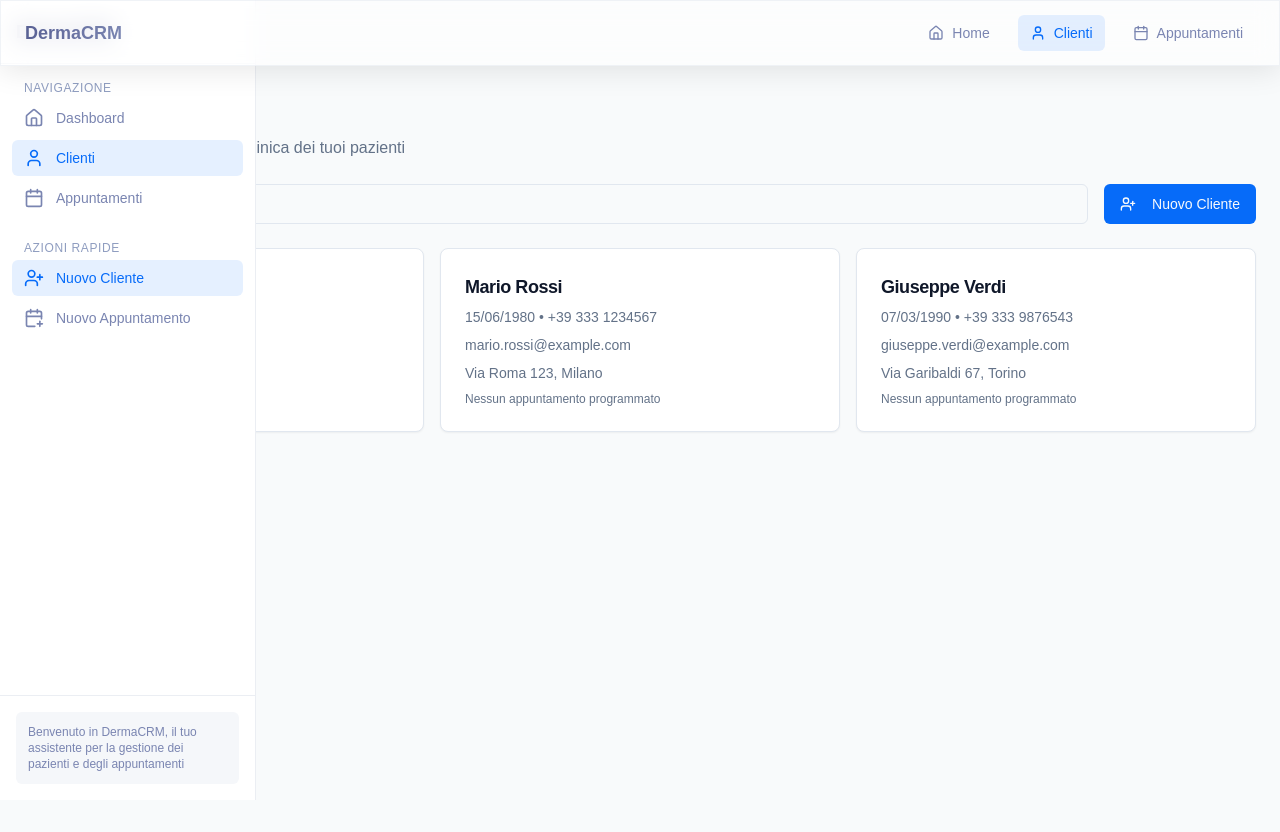
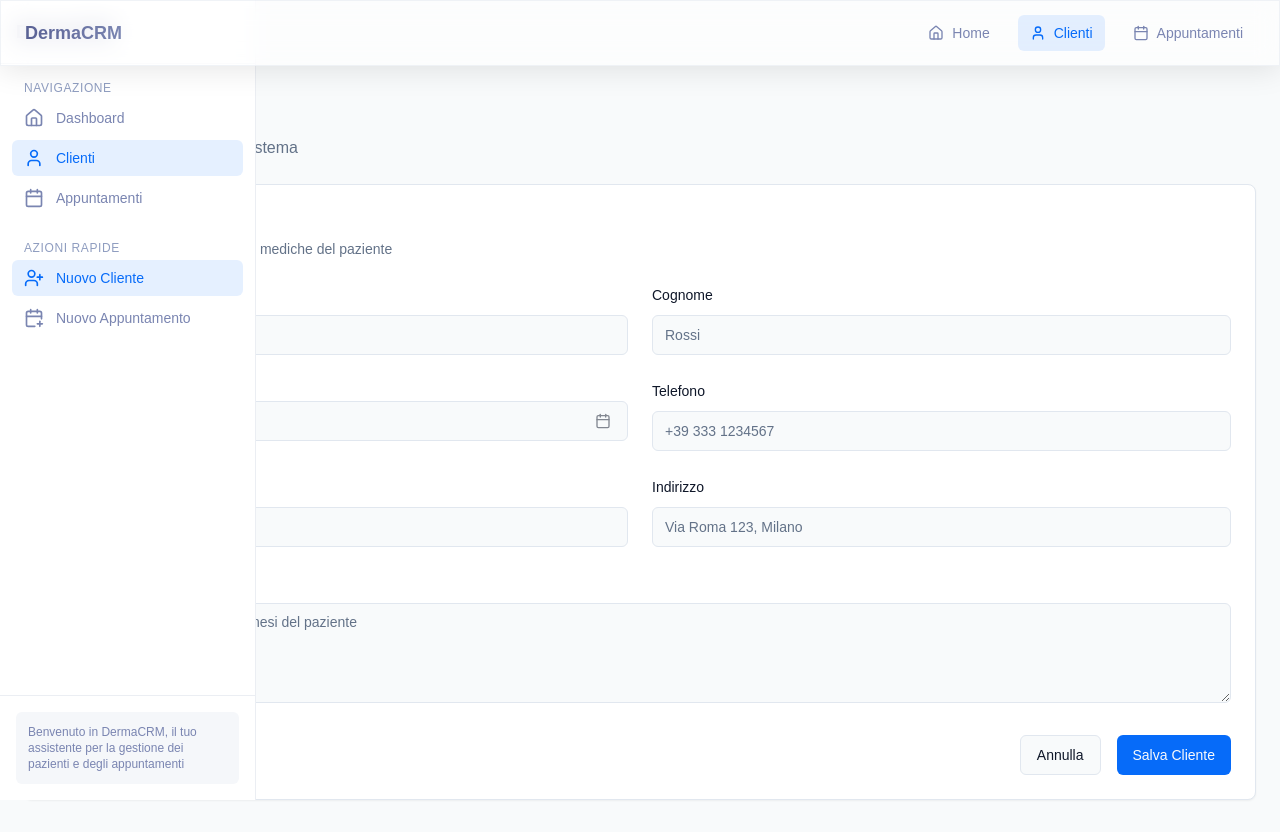
Before and after one commit to corestudiocrm/dermacrm-helper, a React (Vite) app: page /clients/new in a window 1280 px wide. Before the commit the page ends 800 px from the top, so only its background shows below. Built offline with nearby package versions, Linux system fonts and the light colour scheme.

Commit message:
Resolve preview issue
Addresses a problem where the preview functionality was not working as expected.

```diff
--- a/src/App.tsx
+++ b/src/App.tsx
@@ -12,6 +12,7 @@ import Navbar from "./components/layout/Navbar";
 import Sidebar from "./components/layout/Sidebar";
 import Index from "./pages/Index";
 import Clients from "./pages/Clients";
+import ClientDetail from "./pages/ClientDetail";
 import Appointments from "./pages/Appointments";
 import NotFound from "./pages/NotFound";
 
@@ -40,13 +41,13 @@ const App = () => {
                       <Routes>
                         <Route path="/" element={<Index />} />
                         <Route path="/clients" element={<Clients />} />
-                        <Route path="/clients/:id" element={<Clients />} />
-                        <Route path="/clients/new" element={<Clients action="new" />} />
-                        <Route path="/clients/edit/:id" element={<Clients action="edit" />} />
+                        <Route path="/clients/:id" element={<ClientDetail />} />
+                        <Route path="/clients/new" element={<Clients />} />
+                        <Route path="/clients/edit/:id" element={<Clients />} />
                         <Route path="/appointments" element={<Appointments />} />
                         <Route path="/appointments/:id" element={<Appointments />} />
-                        <Route path="/appointments/new" element={<Appointments action="new" />} />
-                        <Route path="/appointments/edit/:id" element={<Appointments action="edit" />} />
+                        <Route path="/appointments/new" element={<Appointments />} />
+                        <Route path="/appointments/edit/:id" element={<Appointments />} />
                         <Route path="*" element={<NotFound />} />
                       </Routes>
                     </AnimatePresence>
--- a/src/components/clients/ClientDetails.tsx
+++ b/src/components/clients/ClientDetails.tsx
@@ -4,7 +4,7 @@ import { useNavigate } from 'react-router-dom';
 import { format } from 'date-fns';
 import {
   User, Edit, Calendar, Phone, Mail, MapPin, FileText,
-  Trash2, SquareRuler, Plus, MessageSquare
+  Trash2, Ruler, Plus, MessageSquare
 } from 'lucide-react';
 import { motion } from 'framer-motion';
 
@@ -191,7 +191,7 @@ const ClientDetails: React.FC<ClientDetailsProps> = ({ client }) => {
           <CardContent>
             {client.measurements.length === 0 ? (
               <div className="text-center py-6">
-                <SquareRuler className="h-8 w-8 mx-auto text-muted-foreground mb-2" />
+                <Ruler className="h-8 w-8 mx-auto text-muted-foreground mb-2" />
                 <p className="text-sm text-muted-foreground">
                   Nessuna misurazione registrata
                 </p>
--- a/src/pages/ClientDetail.tsx
+++ b/src/pages/ClientDetail.tsx
@@ -5,8 +5,12 @@ import { useCrm } from '@/context/CrmContext';
 import PageTransition from '@/components/layout/PageTransition';
 import ClientDetails from '@/components/clients/ClientDetails';
 
+interface ClientParams {
+  id: string;
+}
+
 const ClientDetail: React.FC = () => {
-  const { id } = useParams();
+  const { id } = useParams<ClientParams>();
   const { getClient } = useCrm();
   const navigate = useNavigate();
 
--- a/src/pages/Clients.tsx
+++ b/src/pages/Clients.tsx
@@ -1,6 +1,6 @@
 
-import React, { useState } from 'react';
-import { useParams, useNavigate } from 'react-router-dom';
+import React from 'react';
+import { useParams, useLocation, useNavigate } from 'react-router-dom';
 import { useCrm } from '@/context/CrmContext';
 import {
   Card,
@@ -15,14 +15,19 @@ import ClientForm from '@/components/clients/ClientForm';
 import ClientDetails from '@/components/clients/ClientDetails';
 
 const Clients: React.FC = () => {
-  const { id, action } = useParams();
+  const { id } = useParams();
+  const location = useLocation();
   const { clients, getClient } = useCrm();
   const navigate = useNavigate();
 
+  // Parse the path to determine action
+  const isNewPath = location.pathname.includes('/clients/new');
+  const isEditPath = location.pathname.includes('/edit');
+
   const client = id ? getClient(id) : undefined;
 
-  // Redirect if client not found
-  if (id && !client && action !== 'new') {
+  // Redirect if client not found (except for "new" path)
+  if (id && !client && !isNewPath) {
     navigate('/clients');
     return null;
   }
@@ -30,7 +35,7 @@ const Clients: React.FC = () => {
   return (
     <PageTransition>
       <div className="space-y-6">
-        {!id ? (
+        {!id && !isNewPath ? (
           // Client list
           <>
             <div>
@@ -41,7 +46,7 @@ const Clients: React.FC = () => {
             </div>
             <ClientsList />
           </>
-        ) : action === 'new' ? (
+        ) : isNewPath ? (
           // New client form
           <>
             <div>
@@ -62,7 +67,7 @@ const Clients: React.FC = () => {
               </CardContent>
             </Card>
           </>
-        ) : action === 'edit' ? (
+        ) : isEditPath ? (
           // Edit client form
           <>
             <div>
```
